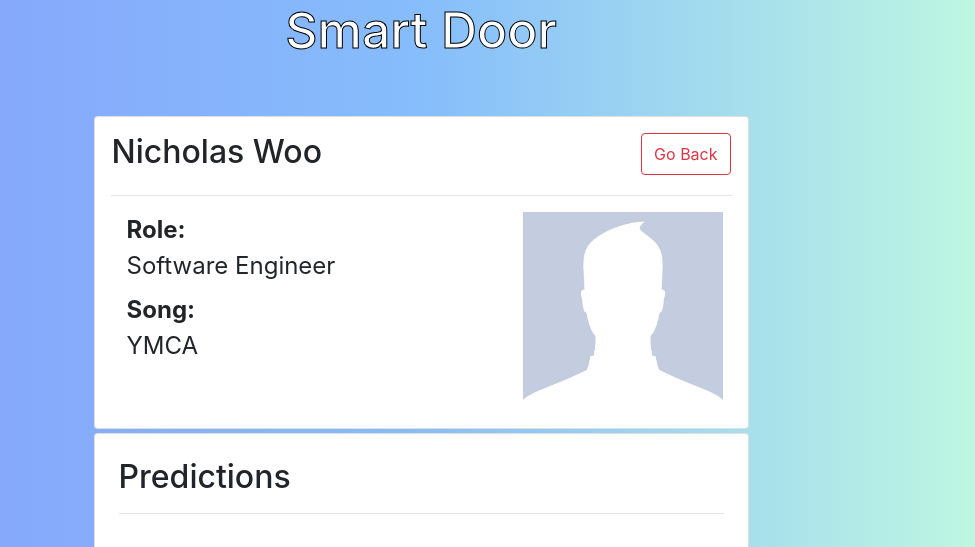
After one commit to woonicholas/SmartDoor, a Flask app: page /employee/1 in a window 1280 px wide. The commit adds this page. Shown: the top 547 px of the page, without its empty margins (219-1194 px from the left). Run offline with Flask 2, Linux system fonts and the light colour scheme; some libraries are stand-ins or nearby versions.

Commit message:
Added employee page to web-ui

```diff
--- a/web-ui/db.json
+++ b/web-ui/db.json
@@ -3,26 +3,36 @@
     {
       "name": "Nick",
       "song": "YMCA",
+      "full_name": "Nicholas Woo",
+      "role": "Software Engineer",
       "id": "1"
     },
     {
       "name": "Ivan",
       "song": "YMCA",
+      "full_name": "Ivan Huang",
+      "role": "Project Manager",
       "id": "2"
     },
     {
       "name": "Preston",
       "song": "YMCA",
+      "full_name": "Preston Tai",
+      "role": "Software Engineer",
       "id": "3"
     },
     {
       "name": "Brandon",
       "song": "YMCA",
+      "full_name": "Brandon Tom",
+      "role": "Project Manager",
       "id": "4"
     },
     {
       "name": "Henry",
       "song": "YMCA",
+      "full_name": "Henry Fong",
+      "role": "Software Engineer",
       "id": "5"
     }
   ]
--- a/web-ui/main.py
+++ b/web-ui/main.py
@@ -13,6 +13,16 @@ def home_page():
       people = json.load(json_file)
       songs = json.load(song_file)
       return render_template("index.html", people = people['people'], songs= songs['songs'])
+
+@app.route('/employee/<id>')
+def employee_page(id):
+  with open('db.json', 'r') as db:
+    data = json.load(db)
+    for i in data['people']:
+      if i["id"] == id:
+        data = i
+        break
+  return render_template("employee.html", employee=data)
 
 @app.route('/select-song', methods = ['PUT'])
 def select_song():
--- a/web-ui/static/css/style.css
+++ b/web-ui/static/css/style.css
@@ -8,3 +8,23 @@ h1 {
   font-size: 50px;
   -webkit-text-stroke: 1px black;
 }
+
+.employeeTableName {
+  cursor: pointer;
+  font-size: 1.2em;
+}
+
+.employeeTableName:hover {
+  font-weight: bold;
+  color: #3d59c9;
+}
+
+.headshot {
+  object-fit: cover;
+  width: 200px;
+  height: 200px;
+}
+
+dl{
+  font-size: 150%;
+}
--- /dev/null
+++ b/web-ui/static/js/employee.js
@@ -0,0 +1,3 @@
+function handleBackClick(){
+  location.href = `http://127.0.0.1:5000/`;
+}
--- a/web-ui/static/js/home.js
+++ b/web-ui/static/js/home.js
@@ -27,3 +27,7 @@ function createUser(event){
     location.reload();
   })
 }
+
+function handleNameClick(event){
+  location.href = `http://127.0.0.1:5000/employee/${event.target.id}`;
+}
--- /dev/null
+++ b/web-ui/templates/employee.html
@@ -0,0 +1,67 @@
+<!DOCTYPE html>
+<html>
+  <head>
+    <link rel="stylesheet" href="https://stackpath.bootstrapcdn.com/bootstrap/4.3.1/css/bootstrap.min.css" integrity="sha384-ggOyR0iXCbMQv3Xipma34MD+dH/1fQ784/j6cY/iJTQUOhcWr7x9JvoRxT2MZw1T" crossorigin="anonymous">
+    <link rel="stylesheet" type='text/css' href="{{ url_for('static',filename='css/style.css') }}">
+    <script src="{{ url_for('static',filename='js/employee.js') }}"></script>
+    <script type="text/javascript" src="https://www.gstatic.com/charts/loader.js"></script>
+    <script type="text/javascript">
+    google.charts.load('current', {'packages':['timeline']});
+    google.charts.setOnLoadCallback(drawChart);
+
+    function drawChart() {
+      var data = google.visualization.arrayToDataTable([
+        ['Activity', 'Start Time', 'End Time'],
+        ['In Office',
+         new Date(2014, 10, 15, 8),
+         new Date(2014, 10, 15, 17)],
+        ['Out of Office',
+         new Date(2014, 10, 15, 0, 30),
+         new Date(2014, 10, 15, 8)],
+        ['Out of Office',
+         new Date(2014, 10, 15, 18),
+         new Date(2014, 10, 15, 24)],
+      ]);
+
+
+      var chart = new google.visualization.Timeline(document.getElementById('chart_div'));
+
+      chart.draw(data);
+    }
+    </script>
+  </head>
+  <body>
+    <div class='row justify-content-center'>
+      <h1>Smart Door</h1>
+    </div>
+    <div class='row mt-5 justify-content-center'>
+      <div class='card col-md-6 p-3'>
+        <div class='row'>
+          <h2 class='ml-3'>{{employee['full_name']}}</h2>
+          <button type='button' class='btn btn-outline-danger ml-auto mr-3 mb-1' onclick='handleBackClick();'>Go Back</button>
+        </div>
+        <hr>
+        <div class='row'>
+          <div class='col-md-6 ml-3'>
+            <dl>
+              <dt>Role:</dt>
+                <dd>{{employee['role']}}</dd>
+              <dt>Song:</dt>
+                <dd>{{employee['song']}}</dd>
+            </dl>
+          </div>
+          <img class='headshot float-right mx-4 ml-auto' src="{{url_for('static', filename='images/headshot.jpg')}}"></img>
+        </div>
+        </div>
+      </div>
+    </div>
+    <div class='row mt-1 justify-content-center'>
+      <div class='card col-md-6 p-4'>
+        <div class='card-title'>
+          <h2>Predictions</h2>
+          <hr>
+        </div>
+        <div id='chart_div' class='m-2'></div>
+      </div>
+  </body>
+</html>
--- a/web-ui/templates/index.html
+++ b/web-ui/templates/index.html
@@ -32,7 +32,7 @@
           {%for p in people%}
           <tr>
             <th scope="row">{{p['id']}}</th>
-            <td>{{p['name']}}</td>
+            <td id="{{p['id']}}" class='employeeTableName' onclick='handleNameClick(event);'>{{p['name']}}</td>
             <td>
               <div class="dropdown">
                 <button id="song-select {{p['id']}}" class="btn btn-outline-secondary dropdown-toggle" type="button" data-toggle="dropdown" aria-haspopup="true" aria-expanded="false">
```
Also changed, not shown: web-ui/static/images/headshot.jpg (added), 2 other files.
